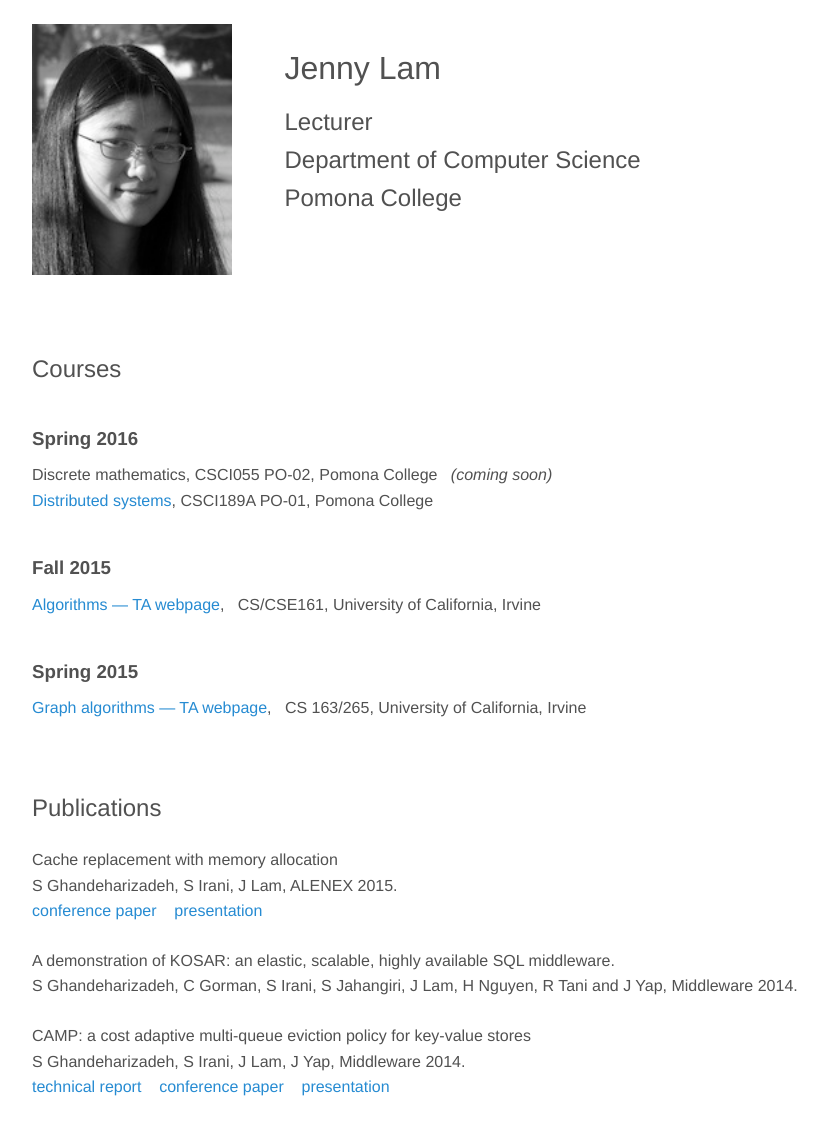
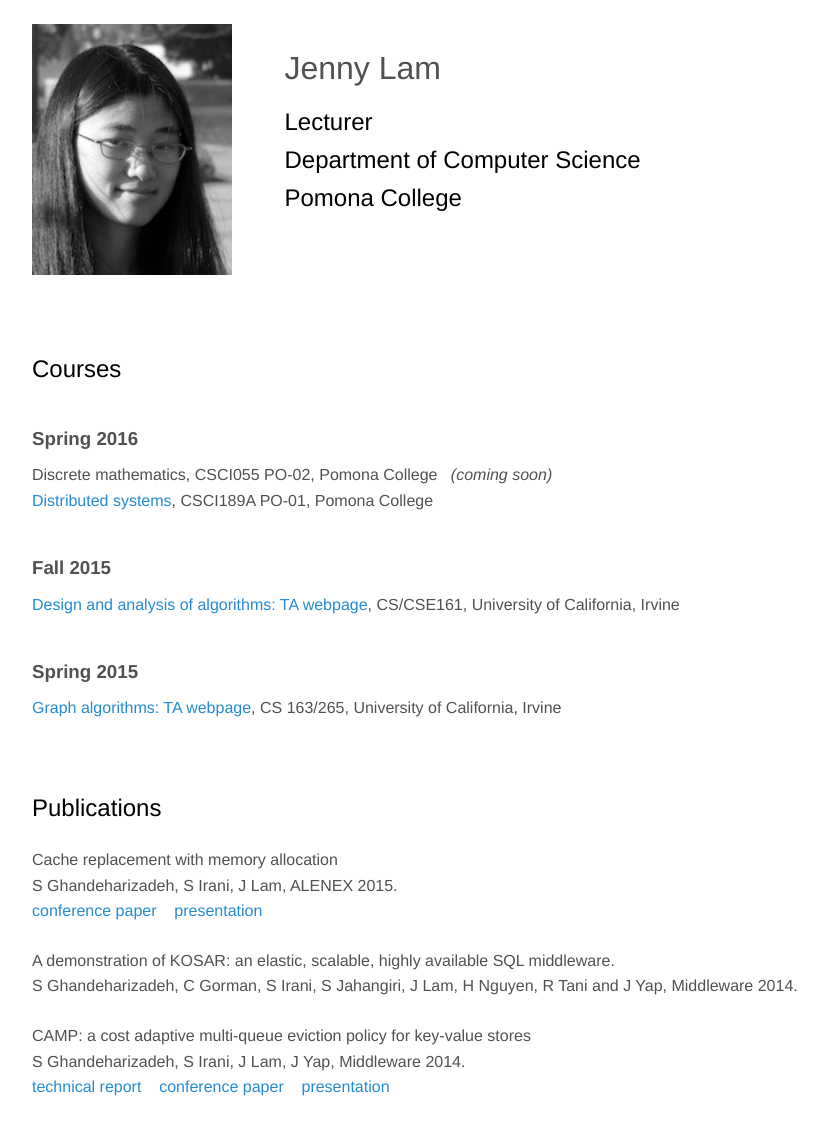
Before and after one commit to jnylam/jnylam.github.io, a Jekyll site: the page built from index.html, in a window 1280 px wide. Shown: the whole page, without its empty margins (128-956 px from the left). Built offline with Jekyll 4.4.1, drawn with Linux system fonts in a browser that asks for light colours.

Commit message:
old course labeling

```diff
--- a/_courses/161/index.html
+++ b/_courses/161/index.html
@@ -1,12 +1,12 @@
 ---
 layout: course
-title: Algorithms &mdash; TA webpage
+title: Design and analysis of algorithms&#58; TA webpage
 subtitle: CS/CSE 161 &mdash; Fall 2015 &mdash; University of California, Irvine
 courseid: 161
 homepage: true
 ---
 
-<p><a href="http://www.ics.uci.edu/~eppstein/161">&larr; CS 161 main webpage</a></p>
+<p><a href="http://www.ics.uci.edu/~eppstein/161">&larr; Design and analysis of algorithms: main webpage</a></p>
 
 
 <h2>Homework resources</h2>
--- a/_courses/163/index.html
+++ b/_courses/163/index.html
@@ -1,13 +1,12 @@
 ---
 layout: course
-title: Graph algorithms &mdash; TA webpage
+title: Graph algorithms&#58; TA webpage
 subtitle: CS 163/265 &mdash; Spring 2015 &mdash; University of California, Irvine
 courseid: 163
 homepage: true
 ---
 
-<hr>
-<a href="http://www.ics.uci.edu/~eppstein/163">&larr; CS 163 main webpage</a>
+<a href="http://www.ics.uci.edu/~eppstein/163">&larr; Graph algorithms: main webpage</a>
 
 <h2>TA office hours</h2>
 Monday: 9-10:30am, DBH 4032.<br/>
--- a/_sass/common.sass
+++ b/_sass/common.sass
@@ -55,6 +55,7 @@
   font-size: 1.5rem
   padding-top: 1.5rem
   font-weight: normal
+  color: #000
 h3
   font-size: 1.17rem
   padding-top: 1.17rem
--- a/index.html
+++ b/index.html
@@ -37,13 +37,13 @@
     <article>
       <h3>Fall 2015</h3>
       <ul>
-        <li><a href="courses/161">Algorithms &mdash; TA webpage</a>, &nbsp; CS/CSE161, University of California, Irvine</li>
+        <li><a href="courses/161">Design and analysis of algorithms: TA webpage</a>, CS/CSE161, University of California, Irvine</li>
       </ul>
     </article>
     <article>
       <h3>Spring 2015</h3>
       <ul>
-        <li><a href="courses/163">Graph algorithms &mdash; TA webpage</a>, &nbsp; CS 163/265, University of California, Irvine</li>
+        <li><a href="courses/163">Graph algorithms: TA webpage</a>, CS 163/265, University of California, Irvine</li>
       </ul>
     </article>
 </section>
```
Also changed, not shown: _courses/ds/syllabus.md (+2 -2 lines).
